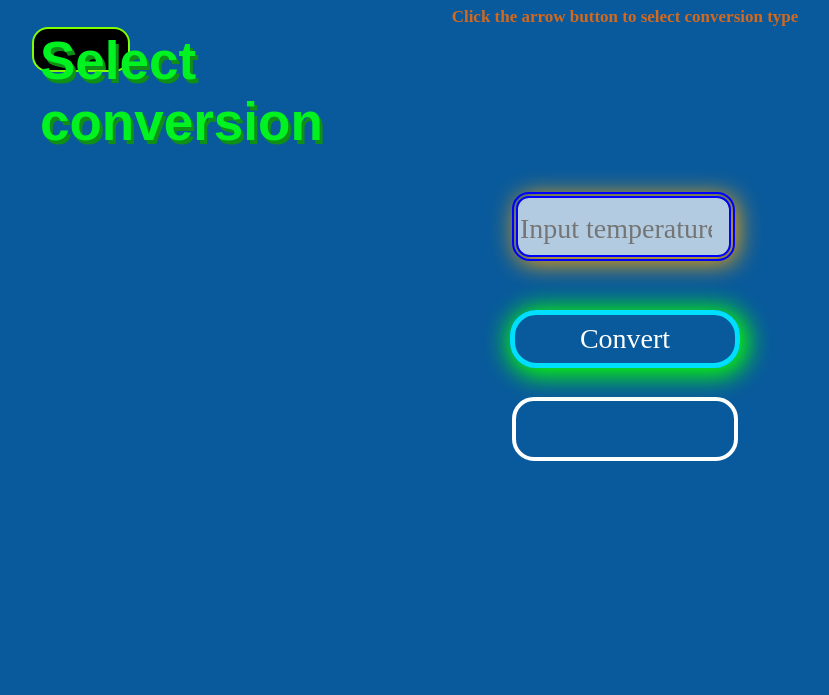
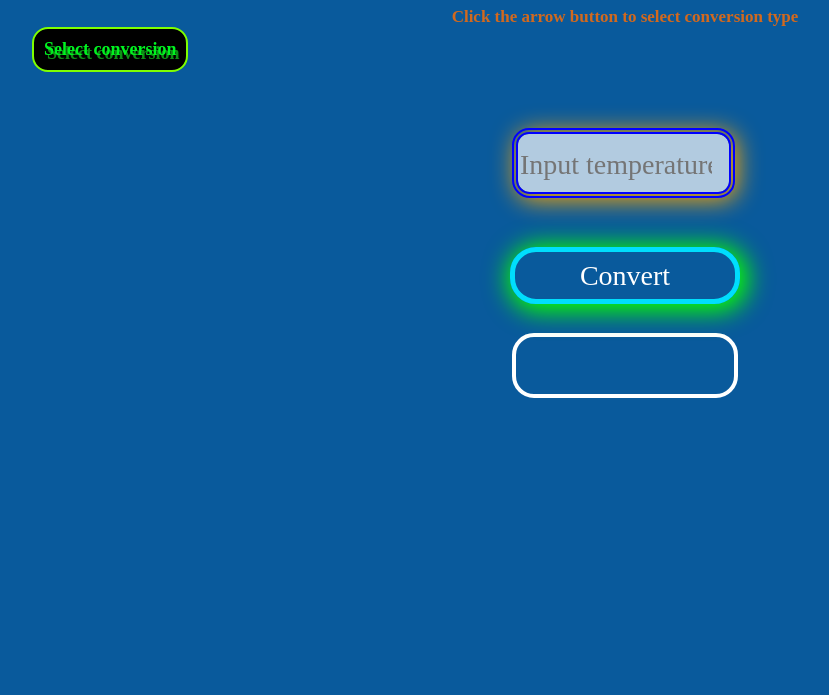
Before and after one commit to Bengabari-git/justPractice, a plain HTML site: page index.html in a window 1280 px wide. Shown: the part 105-800 px from the top of the page, without its empty margins (15-844 px from the left). Drawn offline with nearby package versions, Linux system fonts and the light colour scheme.

Commit message:
Refactor CSS styles for consistency and clarity

```diff
--- a/file.css
+++ b/file.css
@@ -113,16 +113,17 @@ h1{
 }
 .meb>button{
     height: 1.2cm;
-    width: 2.6cm;
+    padding: 10px;
     outline: none;
     border-radius: 2lvh;
     border: 2px solid chartreuse;
-    font-size: 53px;
+    font-size: 18px;
+    font-family: Bahnschrift;
     background-color: black;
     color: rgb(0, 243, 32);
     font-weight: bolder;
     text-shadow: 3px 4px  rgb(15, 143, 22);
-    margin-bottom: 9px;
+    margin-bottom: 8px;
     cursor: pointer;
 }
 .meb>button:hover{
```
